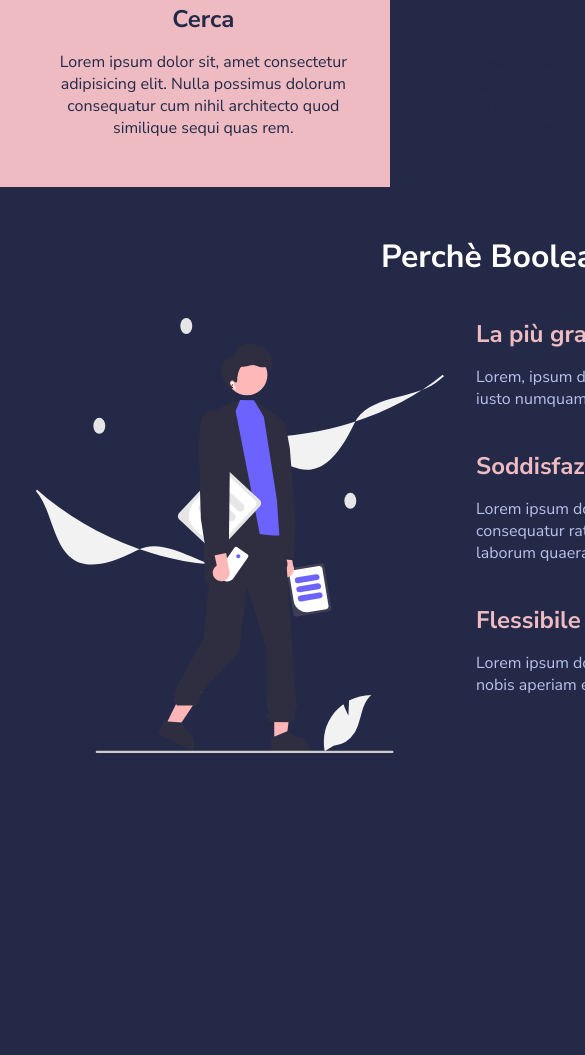
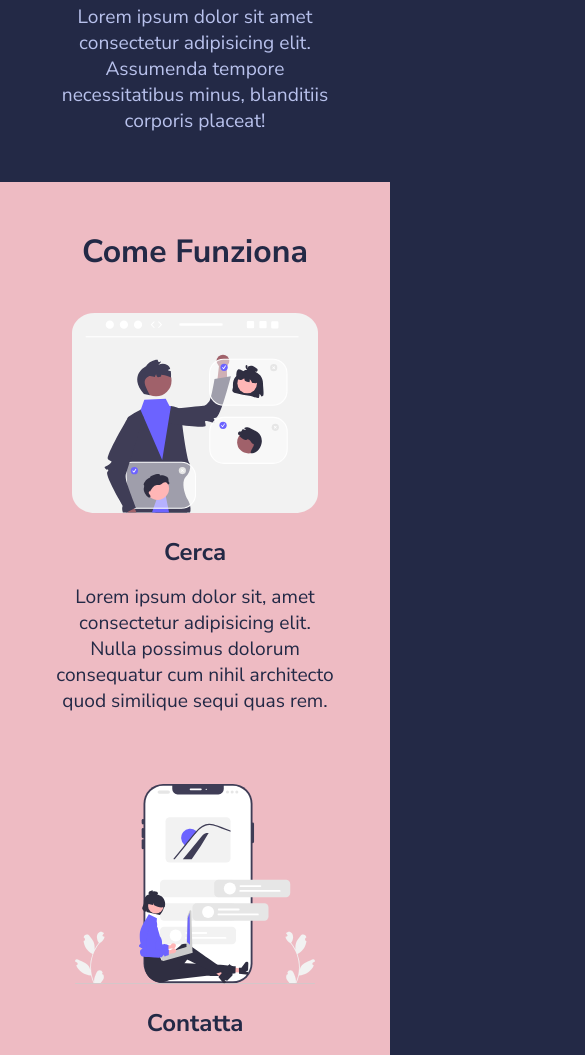
Before and after one commit to Jaskett/html-css-resp-wannabe, a plain HTML site: page index.html in a window 390 px wide. Shown: the part 945-2000 px from the top of the page, 585 px wide, since content can reach past the window. Before the commit the page ends 1752 px from the top, so only its background shows below. Drawn offline with Linux system fonts and the light colour scheme.

Commit message:
Responsive tablet e smartphone

```diff
--- a/css/style.css
+++ b/css/style.css
@@ -127,3 +127,45 @@ img {
 /************************************************
     SOLUZIONE RESPONSIVE
  ************************************************/
+
+@media screen and (max-width: 768px) {
+    .lessons .col {
+        font-size: 1.2rem;
+    }
+
+    .container {
+        width: 100%;
+    }
+}
+
+@media screen and (max-width: 480px) {
+    .container {
+        width: 90%;
+    }
+
+    .row {
+        flex-wrap: wrap;
+    }
+
+    .lessons .col, .steps .col {
+        width: 100%;
+        font-size: 1.2rem;
+    }
+
+    .lessons .col:last-child, .steps .col {
+        margin-top: 70px;
+    }
+
+    .steps .col:first-child {
+        margin-top: 0;
+    }
+
+    .why-us .col {
+        width: 100%;
+        font-size: 1.2rem;
+    }
+
+    .why-us .col-right {
+        margin-top: 70px;
+    }
+}
```
